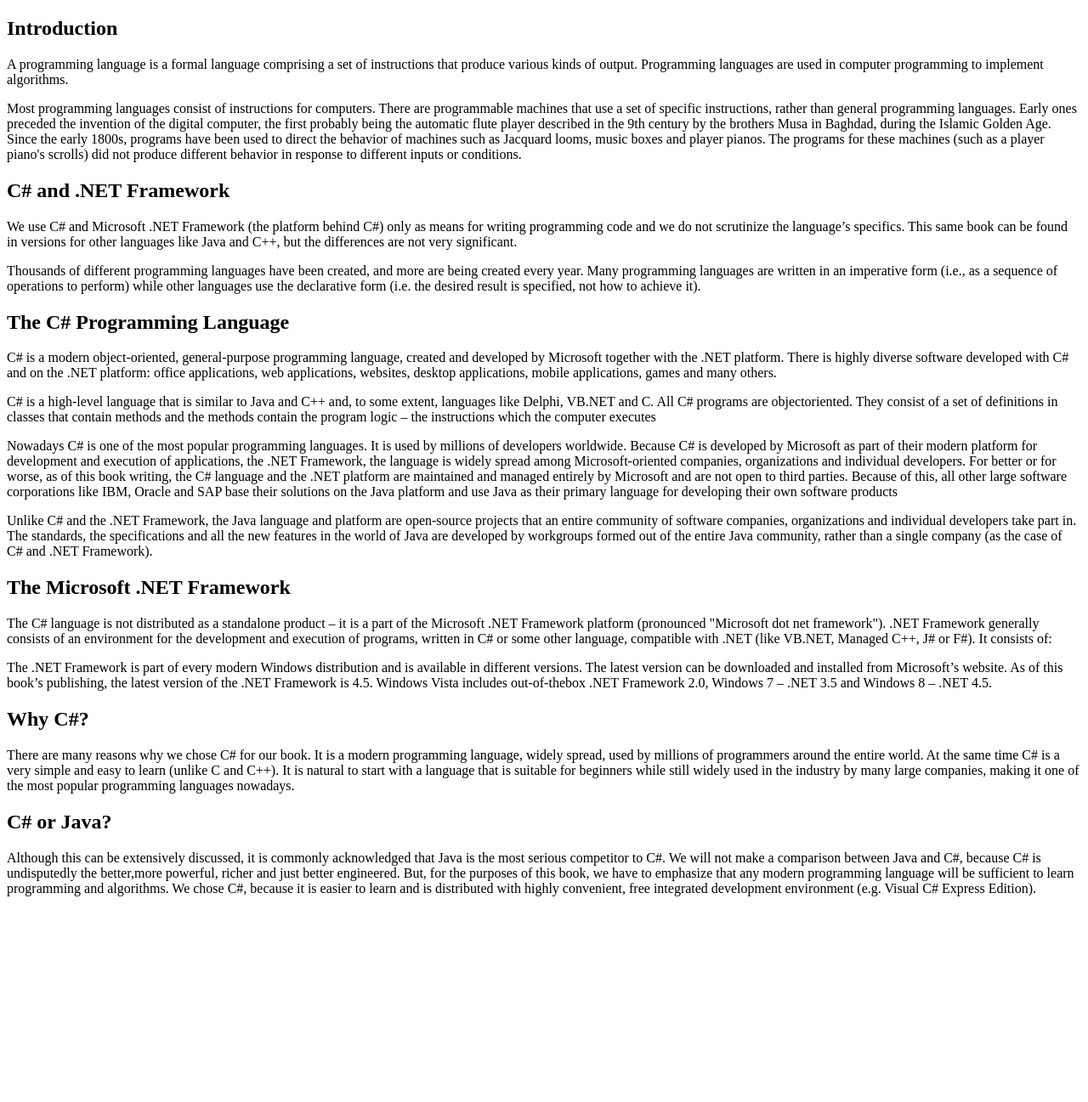
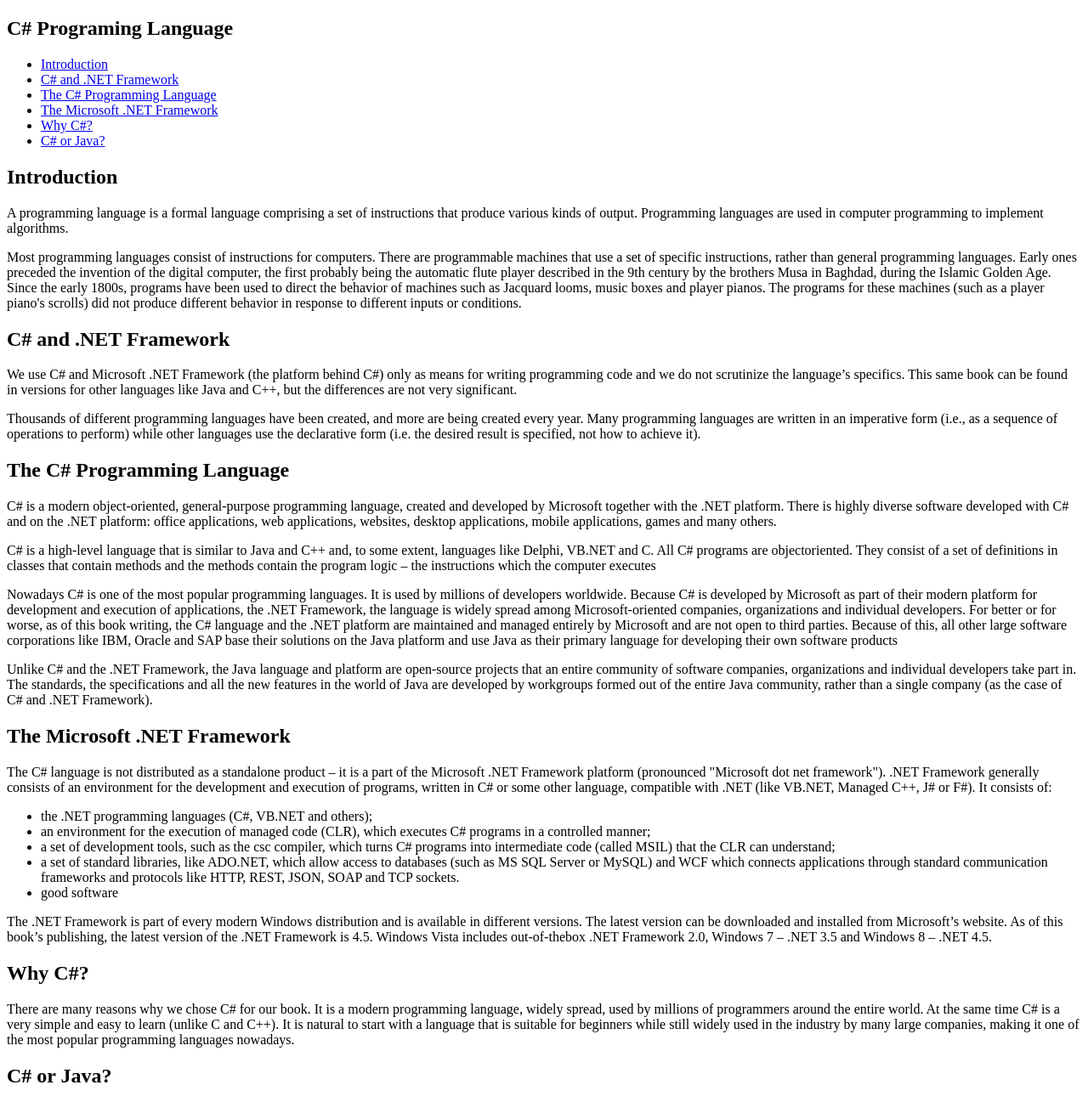
Before and after one commit to iam-Akshat/micr3, a plain HTML site: page index.html in a window 1280 px wide. Shown: the top 1297 px of the page at 85% size. Before the commit the page ends 1071 px from the top, so only its background shows below. Drawn offline with Linux system fonts and the light colour scheme.

Commit message:
Added navbar

```diff
--- a/index.html
+++ b/index.html
@@ -10,7 +10,19 @@
 
     <script src="https://cdn.freecodecamp.org/testable-projects-fcc/v1/bundle.js"></script>
 
-
+    <nav id="navbar">
+      <header>
+        <h1>C# Programing Language</h1>
+      </header>
+      <ul id="nav-links">
+        <li><a href="#introduction" class="nav-link">Introduction</a></li>
+        <li><a href="#c_and_net_framework" class="nav-link">C# and .NET Framework</a></li>
+        <li><a href="#programming_language" class="nav-link">The C# Programming Language</a></li>
+        <li><a href="#the_microsoft" class="nav-link">The Microsoft .NET Framework</a></li>
+        <li><a href="#Why_C#?" class="nav-link">Why C#?</a></li>
+        <li><a href="#c_or_java" class="nav-link">C# or Java?</a></li>
+      </ul>
+    </nav>
     <main id="main-doc">
 
 
@@ -41,6 +53,13 @@
         <header id="section-header">
           <h1>The Microsoft .NET Framework</h1>
           <p>The C# language is not distributed as a standalone product – it is a part of the Microsoft .NET Framework platform (pronounced "Microsoft dot net framework"). .NET Framework generally consists of an environment for the development and execution of programs, written in C# or some other language, compatible with .NET (like VB.NET, Managed C++, J# or F#). It consists of:</p>
+          <ul>
+            <li>the .NET programming languages (C#, VB.NET and others);</li>
+            <li>an environment for the execution of managed code (CLR), which executes C# programs in a controlled manner;</li>
+            <li>a set of development tools, such as the csc compiler, which turns C# programs into intermediate code (called MSIL) that the CLR can understand;</li>
+            <li>a set of standard libraries, like ADO.NET, which allow access to databases (such as MS SQL Server or MySQL) and WCF which connects applications through standard communication frameworks and protocols like HTTP, REST, JSON, SOAP and TCP sockets.</li>
+            <li>good software</li>
+          </ul>
           <p>The .NET Framework is part of every modern Windows distribution and is available in different versions. The latest version can be downloaded and installed from Microsoft’s website. As of this book’s publishing, the latest version of the .NET Framework is 4.5. Windows Vista includes out-of-thebox .NET Framework 2.0, Windows 7 – .NET 3.5 and Windows 8 – .NET 4.5.</p>
           <code></code>
         </header>
```
